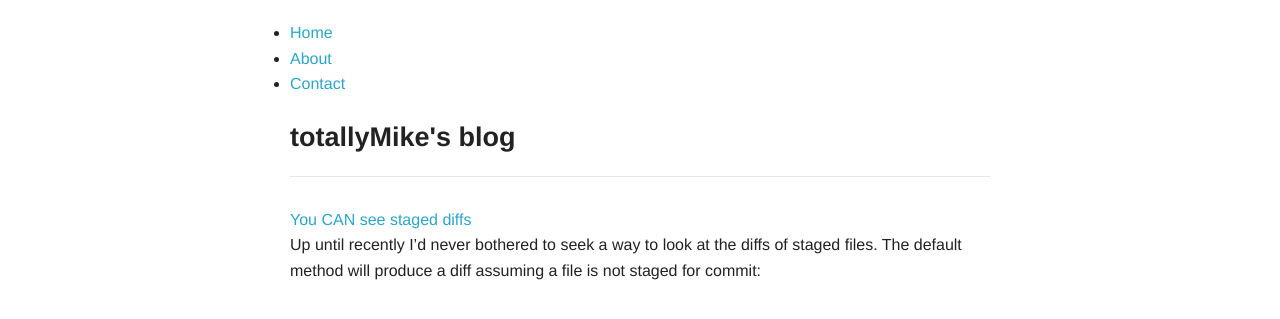
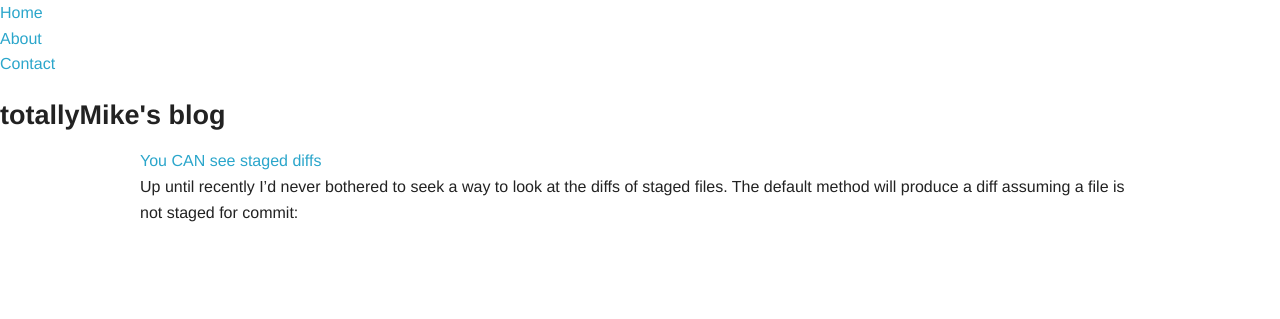
Before and after one commit to totallymike/totallymike.github.io, a Jekyll site: the page built from index.html, in a window 1280 px wide. Shown: the top 319 px of the page. Built offline with Jekyll 4.4.1, drawn with Linux system fonts in a browser that asks for light colours; nearby versions of some CDN libraries; library files that are not in the unit come from our copies; Markdown is read by kramdown in place of the engine named in the settings.

Commit message:
Remove old style stuff.

```diff
--- a/_layouts/main.html
+++ b/_layouts/main.html
@@ -16,65 +16,6 @@
   <script src="js/vendor/custom.modernizr.js"></script>
 </head>
 <body>
-  <style>
-    /* Space out content a bit. */
-    body {
-      padding-top: 20px;
-      padding-bottom: 20px;
-    }
-
-    /* Everything but the jumbotron gets side spacing for mobile-first views */
-    .header,
-    .marketing,
-    .footer {
-      padding-left: 15px;
-      padding-right: 15px;
-    }
-
-    /* Custom page header */
-    .header {
-      border-bottom: 1px solid #e5e5e5;
-    }
-
-    /* Make the masthead heading the same height as the navigation. */
-    .header h3 {
-      margin-top: 0;
-      margin-bottom: 0;
-      line-height: 40px;
-      padding-bottom: 19px;
-    }
-
-    /* Custom container */
-    .container-narrow {
-      margin: 0 auto;
-      max-width: 700px;
-    }
-
-    .container-narrow > hr {
-      margin: 30px 0;
-    }
-
-    /* Supporting marketing content */
-    .marketing {
-      margin: 40px 0;
-    }
-    .marketing p + h4 {
-      margin-top: 28px;
-    }
-
-    @media screen and (min-width: 768px) {
-      .header,
-      .marketing,
-      .footer {
-        padding-left: 0;
-        padding-right: 0;
-      }
-      .header {
-        margin-bottom: 30px;
-      }
-    }
-  </style>
-
   <div class="container-narrow">
     <div class="header">
       <ul class="nav nav-pills pull-right">
```
